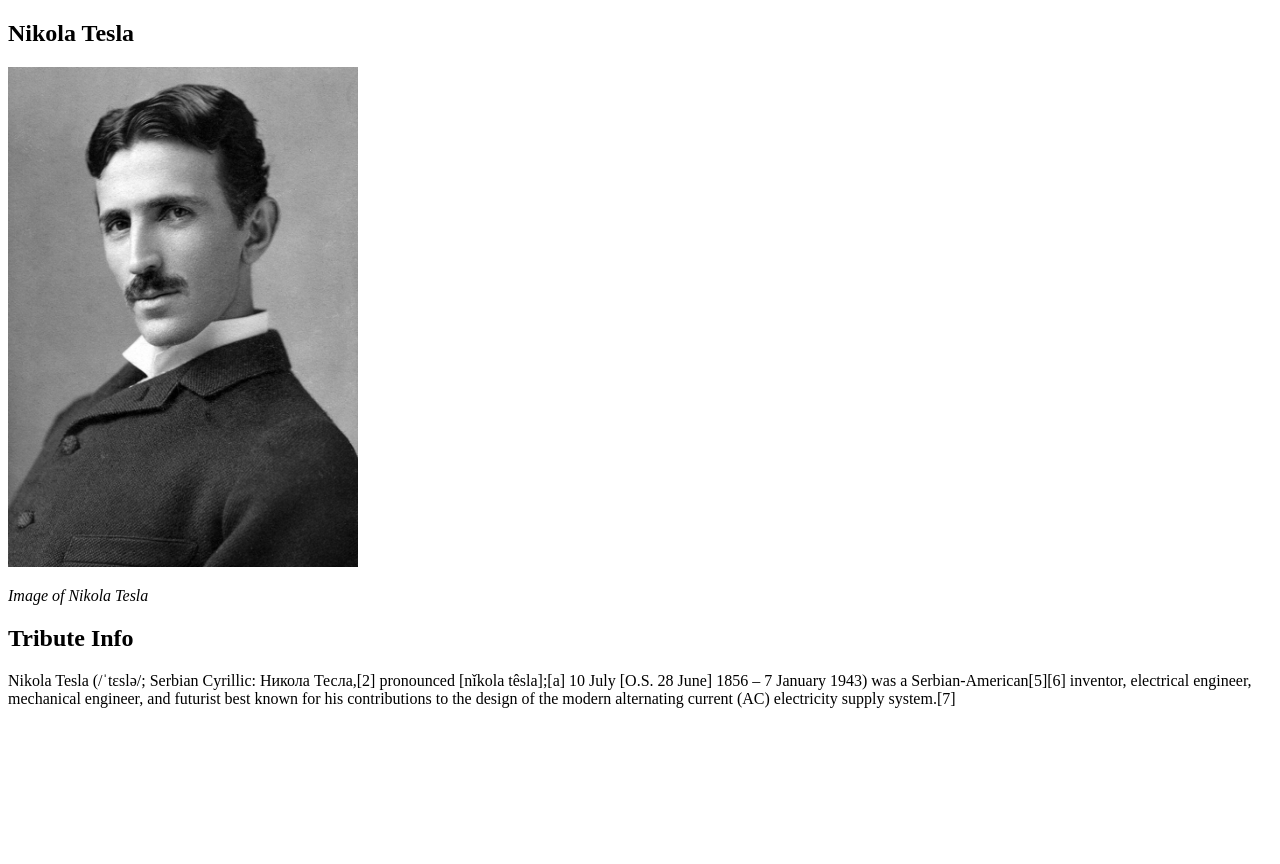
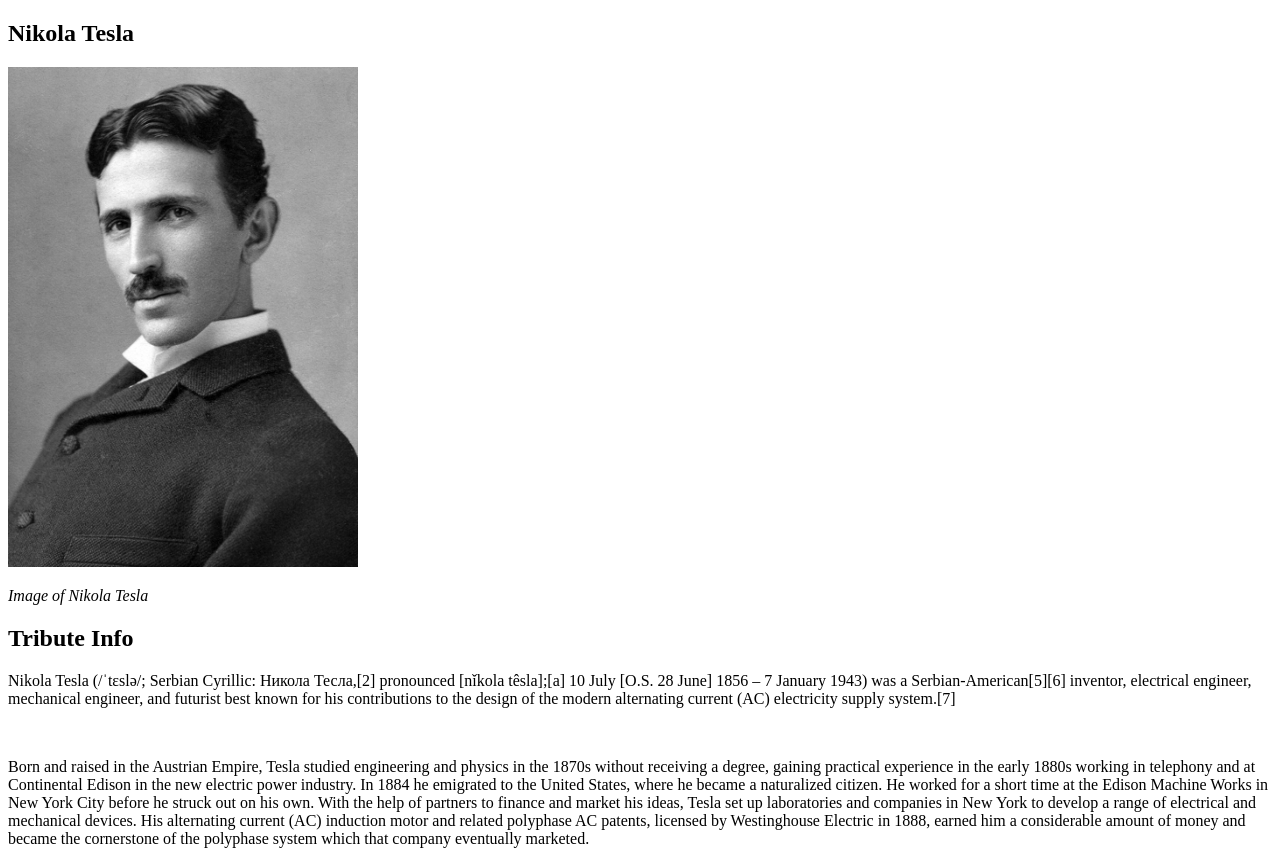
Before and after one commit to alisasiljak/Test-Microverese-, a plain HTML site: page index.html in a window 1280 px wide. Before the commit the page ends 800 px from the top, so only its background shows below. Drawn offline with Linux system fonts and the light colour scheme.

Commit message:
more text

```diff
--- a/index.html
+++ b/index.html
@@ -16,6 +16,8 @@
 
        <h2 id="tribute-info">Tribute Info</h2>
         <p>Nikola Tesla (/ˈtɛslə/; Serbian Cyrillic: Никола Тесла,[2] pronounced [nǐkola têsla];[a] 10 July [O.S. 28 June] 1856 – 7 January 1943) was a Serbian-American[5][6] inventor, electrical engineer, mechanical engineer, and futurist best known for his contributions to the design of the modern alternating current (AC) electricity supply system.[7]</p>
+        <br>
+        <p>Born and raised in the Austrian Empire, Tesla studied engineering and physics in the 1870s without receiving a degree, gaining practical experience in the early 1880s working in telephony and at Continental Edison in the new electric power industry. In 1884 he emigrated to the United States, where he became a naturalized citizen. He worked for a short time at the Edison Machine Works in New York City before he struck out on his own. With the help of partners to finance and market his ideas, Tesla set up laboratories and companies in New York to develop a range of electrical and mechanical devices. His alternating current (AC) induction motor and related polyphase AC patents, licensed by Westinghouse Electric in 1888, earned him a considerable amount of money and became the cornerstone of the polyphase system which that company eventually marketed.</p>
 
     </section>
 
```
